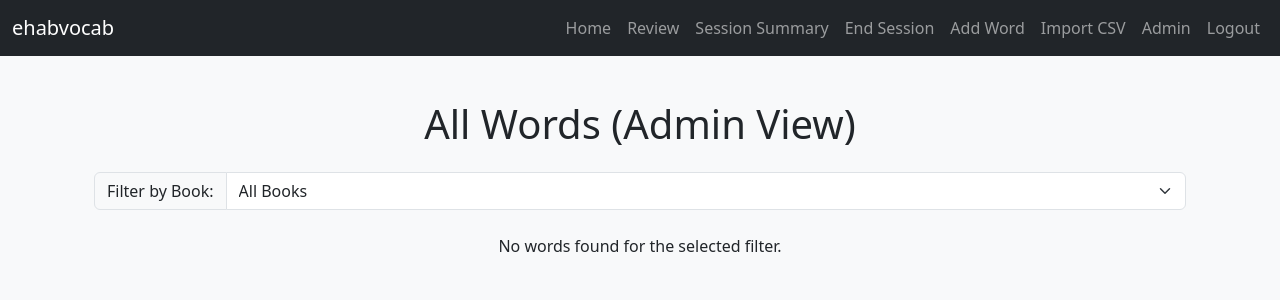
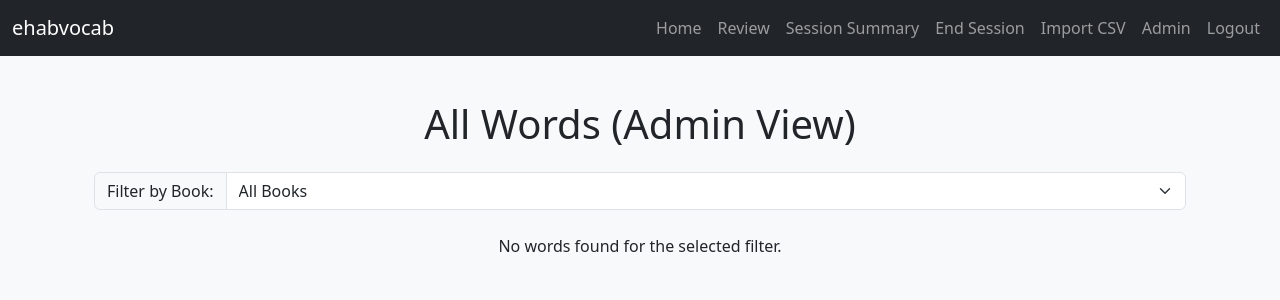
Before and after one commit to ehabdoc/ehabvocab, a Flask app: page / in a window 1280 px wide. Shown: the top 300 px of the page. Run offline with Flask 3, Linux system fonts and the light colour scheme; the visitor is signed in with stand-in values (Sample User, id 1); data that the repository does not hold is empty.

Commit message:
"fix: Remove broken 'add_word' link"

```diff
--- a/templates/base.html
+++ b/templates/base.html
@@ -30,9 +30,9 @@
                             <a class="nav-link" href="{{ url_for('index') }}">End Session</a>
                         </li>
                         {% if session.get('is_admin') %}
-                        <li class="nav-item">
+                        {# <li class="nav-item">
                             <a class="nav-link" href="{{ url_for('add_word') }}">Add Word</a>
-                        </li>
+                        </li> #}
                         <li class="nav-item">
                             <a class="nav-link" href="{{ url_for('import_words_from_csv') }}">Import CSV</a>
                         </li>
```
